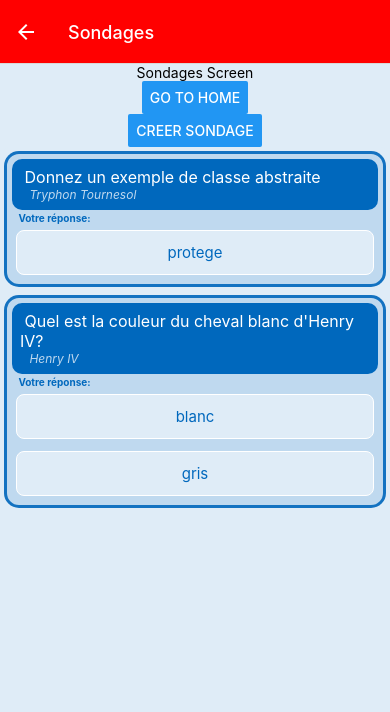
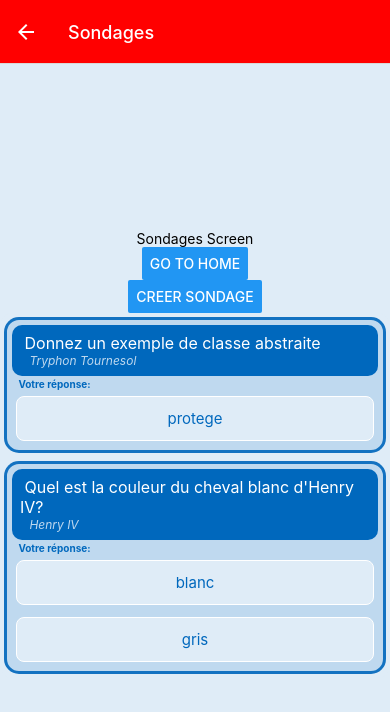
Before and after one commit to soupramanien/cdaMassy2021ReactNative, a React Native app: screen / in a window 390 px wide. Both pictures are taken after a click on the button "GO TO SONDAGES". Shown: the top 712 px of the page. Built offline with nearby package versions, Linux system fonts and the light colour scheme; no server answers.

Commit message:
Add async loading of QuestionsList

```diff
--- a/src/components/sondages/QuestionList.js
+++ b/src/components/sondages/QuestionList.js
@@ -1,33 +1,29 @@
 import Question from "./Question";
 import { useEffect, useState, useCallback } from "react";
-import { FlatList, StyleSheet } from "react-native"
-import { useSelector } from "react-redux";
-
+import { FlatList, StyleSheet, Text, View } from "react-native"
+import { useSelector, useDispatch } from "react-redux";
+import { actionsCreators } from "../../redux/store";
 
 function QuestionsList({canalId}) {
-    //const [questions, setQuestions] = useState([]);
-    const [loading, setLoading] = useState(false);
+    const dispatch = useDispatch();
+    const loading = useSelector(state => state.loading)
     const idCanalSelectionne = useSelector(state => state.canal.idCanalSelectionne);
     const questions = useSelector(state => state.question.questions);
 
-    // const loadQuestions = useCallback(async () => {
-    //   setLoading(true);
-    //   try {
-    //     const res = await fetch("http://localhost:8080/cdamassy2021/api/question/bycanal/"+idCanalSelectionne);
-    //     const newQuestions = await res.json();
-    //     setQuestions(newQuestions);
-    //   } catch (error) {
-    //     alert("Network Error");
-    //   }
-    //   setLoading(false);
-    // }, [])
+    const loadQuestions = (idCanalSelectionne) => {
+      // Calls the thunk action creator, and passes the thunk function to dispatch
+      dispatch(actionsCreators.loadQuestionsAsync(idCanalSelectionne));
+    }
+
 
     useEffect(() => {
-      //loadQuestions();
+      loadQuestions(idCanalSelectionne);
     }, []);
 
     return (
-      <FlatList style={styles.questionList}
+      <View>
+        {loading &&<Text>loading...</Text>}
+        <FlatList style={styles.questionList}
         data={questions}
         keyExtractor={question => String(question.idQuestion)}
         contentContainerStyle={styles.container}
@@ -35,8 +31,10 @@ function QuestionsList({canalId}) {
           <Question style={styles.item}  question={item} />
         )}
         refreshing={loading}
-       // onRefresh={loadQuestions}
-      />
+        onRefresh={loadQuestions}
+        />
+      </View>
+
     )
   }
   export default QuestionsList
```
